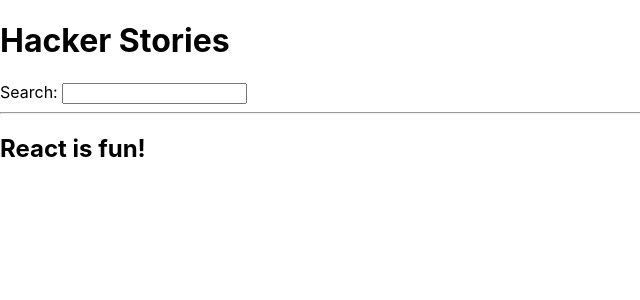
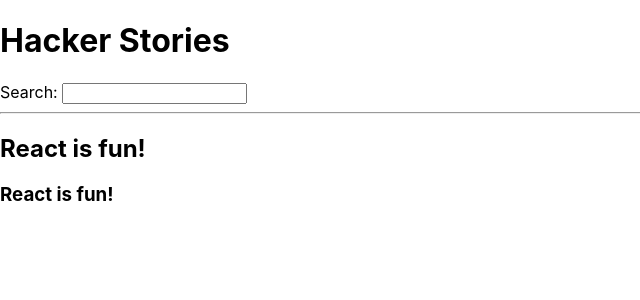
Before and after one commit to mmaruniak/s-rji-hacker-stories, a React (Create React App) app: page / in a window 1280 px wide. Shown: the top 300 px of the page, without its empty margins (0-640 px from the left). Built offline with nearby package versions, Linux system fonts and the light colour scheme.

Commit message:
Update App.js

```diff
--- a/src/App.js
+++ b/src/App.js
@@ -12,7 +12,12 @@
 );
 
 const Header = () => {
-  return <h2> React is fun!</h2>;
+  return (
+    <div>
+      <h2> React is fun!</h2>
+      <h3> React is fun!</h3>
+    </div>
+  );
 };
 
 export default App;
```
